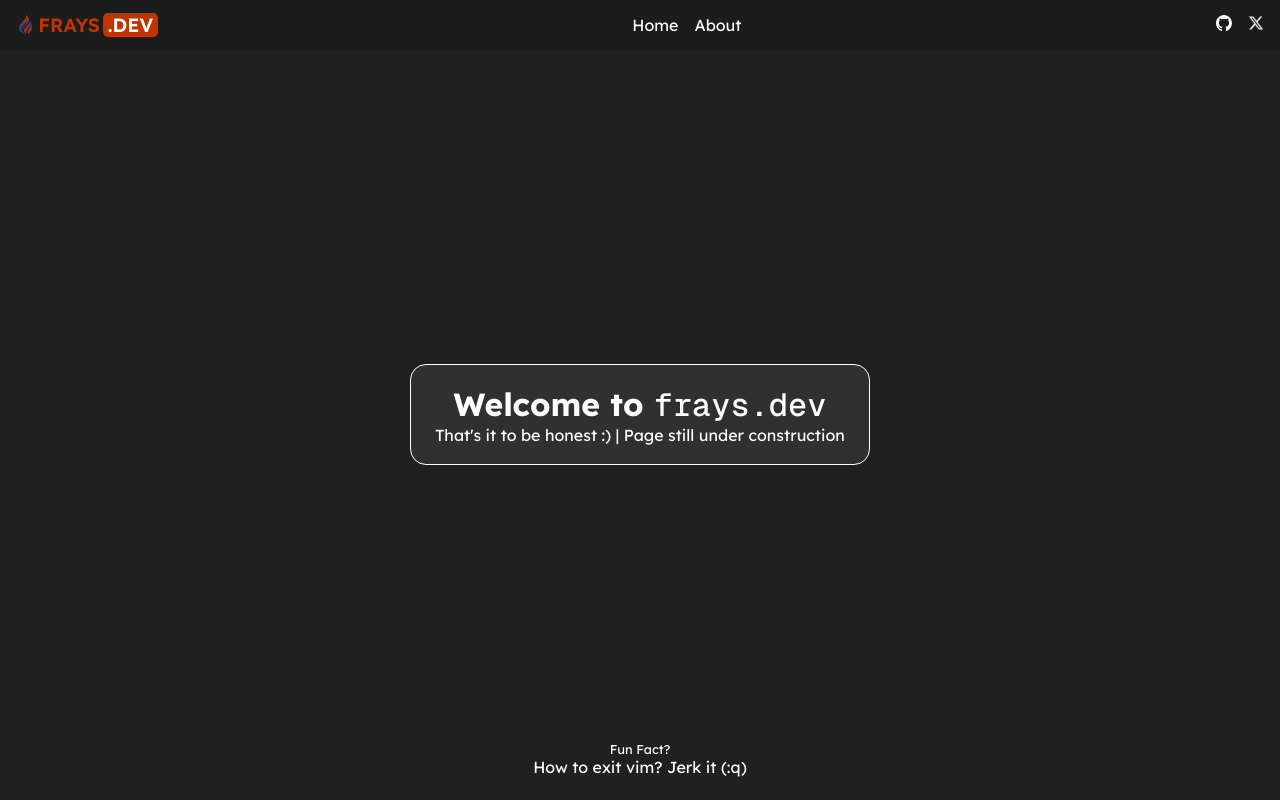
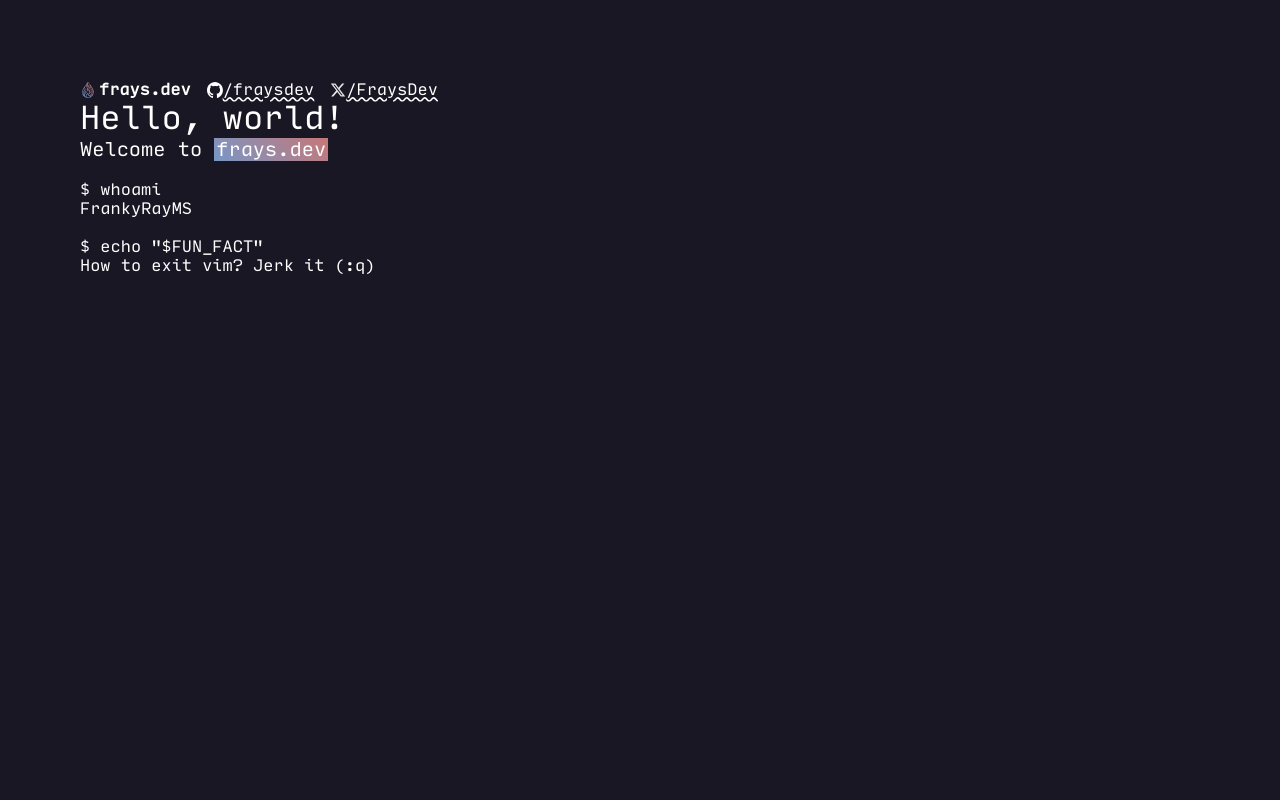
Before and after one commit to fraysdev/frays.dev, a SvelteKit app: page / in a window 1280 px wide. Built offline with nearby package versions, Linux system fonts and the light colour scheme.

Commit message:
chg: terminal-like web pages

```diff
--- a/src/lib/components/Logo.svelte
+++ b/src/lib/components/Logo.svelte
@@ -1,23 +1,22 @@
 <div>
     <a href="/" id="logo" style:--primary-color="#be3500">
         <div id="logo-container">
-            <img src="/frays-dev.png" alt="frays.dev Website logo">
+            <img src="/fraysdev.svg" alt="frays.dev Website logo" />
         </div>
-        FRAYS<span>.DEV</span>
+        frays.dev
     </a>
 </div>
 
 <style>
     #logo {
         display: flex;
-        justify-content: center;
         align-items: center;
         gap: 3px;
 
         font-weight: 600;
-        font-size: 1.2em;
+        /*font-size: 1.2em;*/
         text-decoration: none;
-        color: var(--primary-color);
+        color: white;
     }
 
     #logo-container {
@@ -29,11 +28,4 @@
         width: 100%;
         height: auto;
     }
-
-    #logo span {
-        padding: 0 5px;
-        color: white;
-        background-color: var(--primary-color);
-        border-radius: 5px;
-    }
 </style>
--- a/src/lib/components/useless/Joke.svelte
+++ b/src/lib/components/useless/Joke.svelte
@@ -1,78 +1,56 @@
-<div id="joke">
-    <p id="title">Fun Fact?</p>
-    <p id="desc">{@html joke}</p>
-</div>
+<script lang="ts">
+    const jokeList = [
+        "0.1 + 0.2 = 0.30000000000000004",
+        'Also check my other website at <a href="http://localhost:8080">http://localhost:8080</a>',
+        "Do <code>sudo rm -rf --no-preserve-root /</code>",
+        "<code>Exception in thread &quot;main&quot; java.lang.NullPointerException</code>",
+        "<code>git push --force origin life</code>",
+        "Java : Javascript == Car : Carpet",
+        "Ruby on Rails? Rails on Ruby?",
+        "How to exit vim? Jerk it (:q)",
+        "I use Arch Linux btw!",
+        '<code>[] == ![] </code><code class="comment">// true</code>',
+        "What's programmer favorite fruit? ('b' + 'a' + + 'a' + 'a').toLowerCase()",
+        'Best shortcut for Windows: <kbd><img src="/key/windows.png" /> + Ctrl + Shift + Alt + L</kbd>',
+        "This entire web was written with Vibes Coding.<br/><b>Do try this at home!</b>",
+    ];
+
+    const joke = jokeList[Math.floor(Math.random() * jokeList.length)];
+</script>
+
+<div id="joke">{@html joke}</div>
 
 <style>
     :global(code) {
-        font-family: "Geist Mono", monospace;
+        color: white;
+        font-family: "Input Mono", monospace;
         font-optical-sizing: auto;
-        font-weight: 500;
-        font-style: normal;
     }
 
     :global(a) {
         color: white;
-        text-decoration: none;
+        text-decoration: white wavy underline;
     }
 
     :global(kbd) {
         border: 1px solid white;
         box-shadow: 2px 2px 0 0 white;
         padding: 2px 4px;
-        min-width: .8em;
+        min-width: 0.8em;
 
-        font-family: "Geist Mono", monospace;
+        font-family: "Input Mono", monospace;
         font-optical-sizing: auto;
         font-weight: 500;
         font-style: normal;
-        font-size: .8em;
+        font-size: 0.8em;
     }
 
     :global(img) {
-        height: .8em;
+        height: 0.8em;
         width: auto;
     }
 
     :global(.comment) {
-        opacity: .6;
-    }
-
-    p {
-        margin: 0;
-    }
-
-    #joke {
-        display: flex;
-        flex-direction: column;
-        align-items: center;
-    }
-
-    #title {
-        font-size: .8em;
-    }
-
-    #desc {
-        text-align: center;
+        opacity: 0.6;
     }
 </style>
-
-<script lang="ts">
-    const jokeList = [
-        '0.1 + 0.2 = 0.30000000000000004',
-        'Also check my other website at <a href="http://localhost:8080">http://localhost:8080</a>',
-        'Do <code>sudo rm -rf --no-preserve-root /</code>',
-        '<code>Exception in thread &quot;main&quot; java.lang.NullPointerException</code>',
-        '<code>git push --force origin life</code>',
-        'Java : Javascript == Car : Carpet',
-        'Ruby on Rails? Rails on Ruby?',
-        'How to exit vim? Jerk it (:q)',
-        "I use Arch Linux btw!",
-        '<code>[] == ![] </code><code class="comment">// true</code>',
-        "What's programmer favorite fruit? ('b' + 'a' + + 'a' + 'a').toLowerCase()",
-        'Best shortcut for Windows: <kbd><img src="/key/windows.png" /> + Ctrl + Shift + Alt + L</kbd>',
-        'This entire web was written with Vibes Coding.<br/><b>Do try this at home!</b>',
-    ];
-
-    const joke = jokeList[Math.floor(Math.random() * jokeList.length)];
-</script>
--- a/src/lib/styles/fonts.css
+++ b/src/lib/styles/fonts.css
@@ -1,5 +1,12 @@
 /* Lexend */
-@import url('https://fonts.googleapis.com/css2?family=Lexend:wght@100..900&display=swap');
+/*@import url('https://fonts.googleapis.com/css2?family=Lexend:wght@100..900&display=swap');*/
 
 /* Geist Mono*/
-@import url('https://fonts.googleapis.com/css2?family=Geist+Mono:wght@100..900&display=swap');
+/*@import url('https://fonts.googleapis.com/css2?family=Geist+Mono:wght@100..900&display=swap');*/
+
+@font-face {
+    font-family: "Input Mono";
+    src: url("/fonts/InputMono-Regular.ttf") format("truetype");
+    font-weight: 400;
+    font-style: normal;
+}
--- a/src/routes/+layout.svelte
+++ b/src/routes/+layout.svelte
@@ -1,28 +1,26 @@
+<script lang="ts">
+    import type { Snippet } from "svelte";
+    import type { LayoutData } from "./$types";
+    import Navbar from "$lib/components/Navbar.svelte";
+    import "$lib/styles/fonts.css";
+
+    let { data, children }: { data: LayoutData; children: Snippet } = $props();
+</script>
+
 <svelte:head>
     <title>Home | frays.dev</title>
-    <link rel="shortcut icon" href="/frays-dev.png" type="image/x-icon">
+    <link rel="shortcut icon" href="/fraysdev.svg" type="image/x-icon" />
 </svelte:head>
 
-<script lang="ts">
-    import type { Snippet } from 'svelte';
-    import type { LayoutData } from './$types';
-    import Navbar from '$lib/components/Navbar.svelte';
-    import "$lib/styles/fonts.css";
-
-    let { data, children }: { data: LayoutData, children: Snippet } = $props();
-</script>
+{@render children()}
 
 <style>
     :global(body) {
-        height: 100vh;
-        margin: 0;
-        background-color: #202020;
+        margin: 10vh;
+        background-color: #191724;
 
         color: white;
-        font-family: "Lexend", sans-serif;
+        font-family: "Input Mono", monospace;
         font-optical-sizing: auto;
     }
 </style>
-
-<Navbar />
-{@render children()}
--- a/src/routes/+page.svelte
+++ b/src/routes/+page.svelte
@@ -1,54 +1,68 @@
+<script lang="ts">
+    import type { PageData } from "./$types";
+    import Logo from "$lib/components/Logo.svelte";
+    import Joke from "$lib/components/useless/Joke.svelte";
+
+    let { data }: { data: PageData } = $props();
+</script>
+
 <main>
-    <header>
-        <h1>Welcome to <code class="inline">frays.dev</code></h1>
-        <p>That's it to be honest :) | Page still under construction</p>
-    </header>
+    <div id="social">
+        <Logo />
+        <a href="https://github.com/fraysdev" target="_blank"
+            ><img src="/logo/github.svg" alt="Github website" />/fraysdev</a
+        >
+        <a href="https://x.com/FraysDev" target="_blank"
+            ><img
+                src="/logo/twitter.svg"
+                alt="X (formerly Twitter) website"
+            />/FraysDev</a
+        >
+    </div>
+
+    <div id="title">Hello, world!</div>
+    <div id="subtitle">Welcome to <span id="web-id">frays.dev</span></div>
+
+    <br />
+    <div>$ whoami</div>
+    <div>FrankyRayMS</div>
+
+    <br />
+    <div>$ echo &quot;$FUN_FACT&quot;</div>
+    <Joke />
 </main>
-<div class="joke">
-    <Joke />
-</div>
 
 <style>
-    main {
-        padding: .8em 1em;
-        height: calc(100% - 6em);
+    #title {
+        font-size: 2em;
+    }
 
+    #subtitle {
+        font-size: 1.2em;
+    }
+
+    #social {
         display: flex;
-        justify-content: center;
+        gap: 1em;
+    }
+
+    #social a {
+        display: flex;
         align-items: center;
     }
 
-    header {
-        padding: 1.2em 1.5em;
-        background-color: #303030;
-
-        border-radius: 16px;
-        border: 1px solid white;
+    #web-id {
+        background: #7797c7;
+        background: linear-gradient(
+            45deg,
+            rgba(119, 151, 199, 1) 0%,
+            rgba(199, 119, 119, 1) 100%
+        );
+        padding: 0 0.1em;
     }
 
-    h1, p {
-        margin: 0;
-        text-align: center;
-    }
-
-    code {
-        font-family: "Geist Mono", monospace;
-        font-optical-sizing: auto;
-        font-weight: 500;
-        font-style: normal;
-    }
-
-    .joke {
-        position: absolute;
-        bottom: 5px;
-        left: 50%;
-        transform: translate(-50%, -50%);
+    a img {
+        width: 1em;
+        height: 1em;
     }
 </style>
-
-<script lang="ts">
-    import type { PageData } from './$types';
-    import Joke from '$lib/components/useless/Joke.svelte';
-
-    let { data }: { data: PageData } = $props();
-</script>
--- /dev/null
+++ b/src/routes/olds/+layout.svelte
@@ -0,0 +1,28 @@
+<svelte:head>
+    <title>Home | frays.dev</title>
+    <link rel="shortcut icon" href="/frays-dev.png" type="image/x-icon">
+</svelte:head>
+
+<script lang="ts">
+    import type { Snippet } from 'svelte';
+    import type { LayoutData } from './$types';
+    import Navbar from '$lib/components/Navbar.svelte';
+    import "$lib/styles/fonts.css";
+
+    let { data, children }: { data: LayoutData, children: Snippet } = $props();
+</script>
+
+<style>
+    :global(body) {
+        height: 100vh;
+        margin: 0;
+        background-color: #202020;
+
+        color: white;
+        font-family: "Lexend", sans-serif;
+        font-optical-sizing: auto;
+    }
+</style>
+
+<Navbar />
+{@render children()}
--- /dev/null
+++ b/src/routes/olds/+page.svelte
@@ -0,0 +1,54 @@
+<main>
+    <header>
+        <h1>Welcome to <code class="inline">frays.dev</code></h1>
+        <p>That's it to be honest :) | Page still under construction</p>
+    </header>
+</main>
+<div class="joke">
+    <Joke />
+</div>
+
+<style>
+    main {
+        padding: .8em 1em;
+        height: calc(100% - 6em);
+
+        display: flex;
+        justify-content: center;
+        align-items: center;
+    }
+
+    header {
+        padding: 1.2em 1.5em;
+        background-color: #303030;
+
+        border-radius: 16px;
+        border: 1px solid white;
+    }
+
+    h1, p {
+        margin: 0;
+        text-align: center;
+    }
+
+    code {
+        font-family: "Geist Mono", monospace;
+        font-optical-sizing: auto;
+        font-weight: 500;
+        font-style: normal;
+    }
+
+    .joke {
+        position: absolute;
+        bottom: 5px;
+        left: 50%;
+        transform: translate(-50%, -50%);
+    }
+</style>
+
+<script lang="ts">
+    import type { PageData } from './$types';
+    import Joke from '$lib/components/useless/Joke.svelte';
+
+    let { data }: { data: PageData } = $props();
+</script>
```
Also changed, not shown: static/fonts/InputMono-Regular.ttf (added), static/fraysdev.svg (added).
